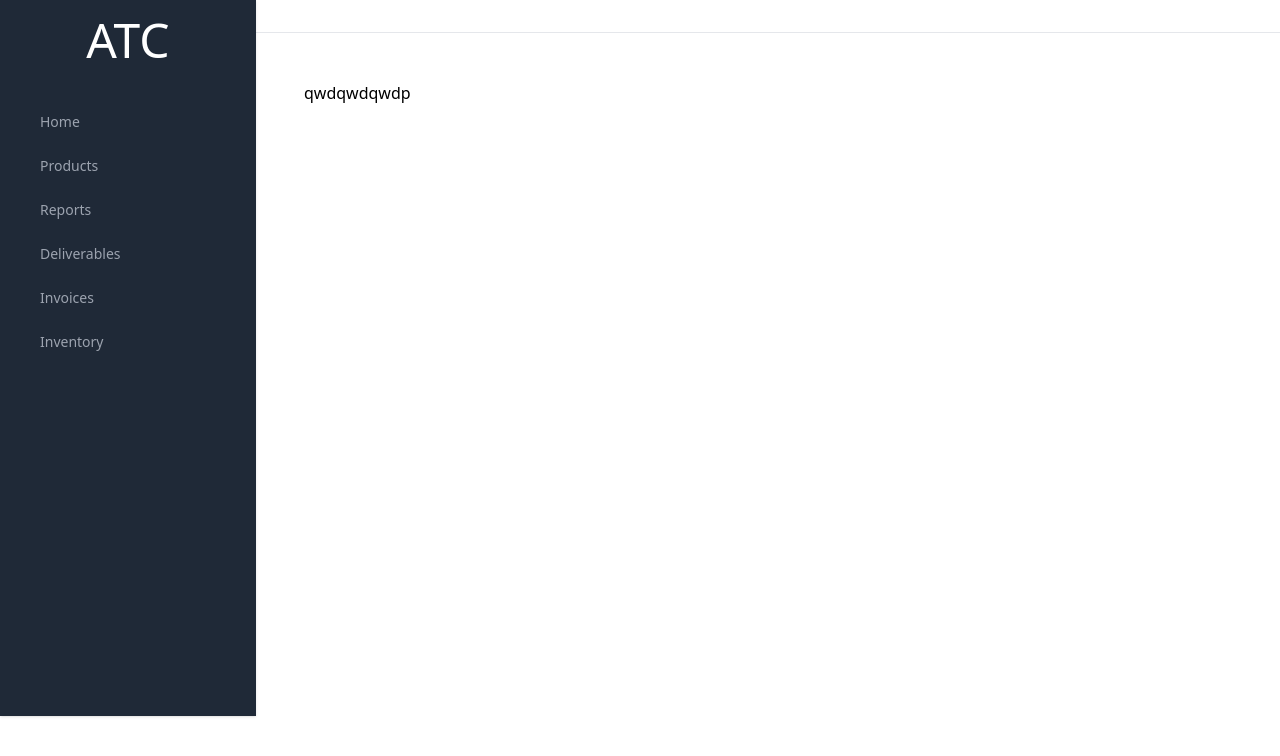
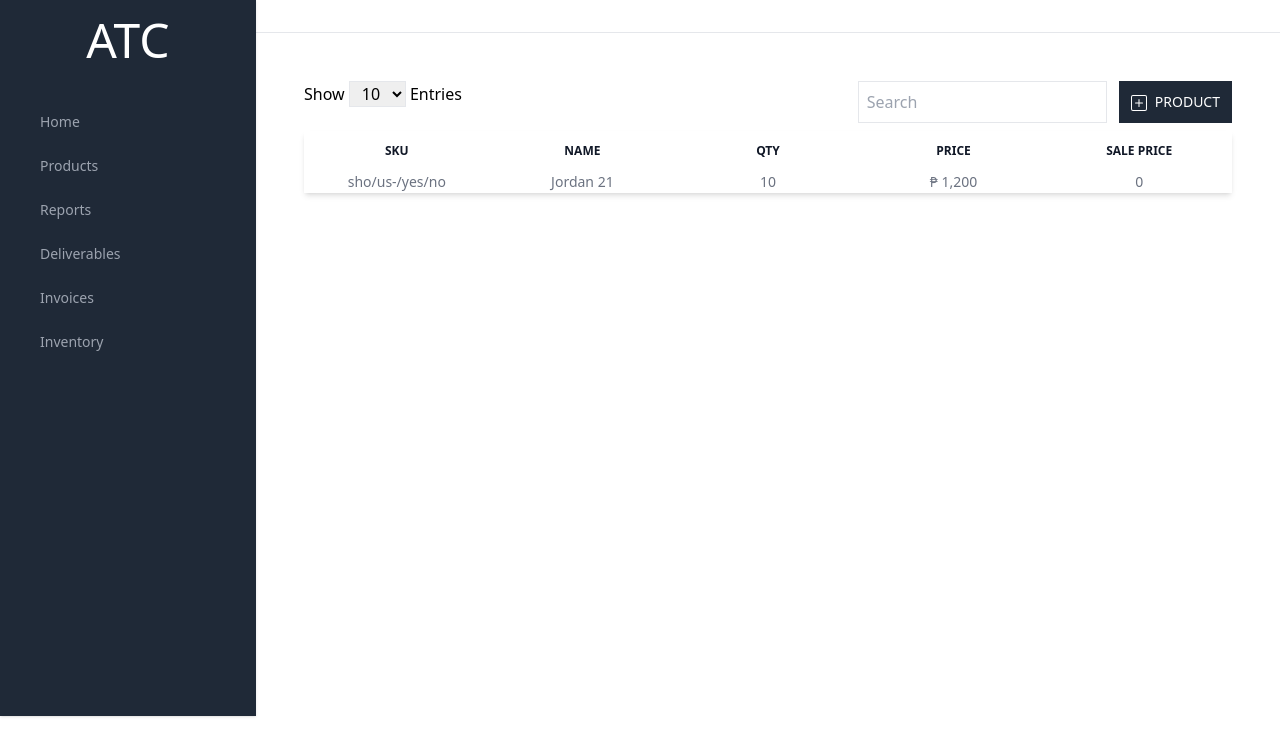
Before and after one commit to cur1ousFranz/ecommerce_admin_panel, a Vue app in the folder vue/: page /products in a window 1280 px wide. Shown: the top 756 px of the page. Built offline with nearby package versions, Linux system fonts and the light colour scheme; the HTML template or start-up script is replaced by a standard one.

Commit message:
product page / add product modal layout

```diff
--- /dev/null
+++ b/vue/src/components/ProductModal.vue
@@ -0,0 +1,104 @@
+<template>
+    <transition name="modal-fade">
+        <div class="modal-backdrop" @click.self="close">
+            <div class="modal">
+                <header class="modal-header text-xl text-start">
+                    <slot name="header">
+                        This is the default title!
+                    </slot>
+                </header>
+
+                <section class="modal-body px-5">
+                    <slot name="body">
+                    This is the default body!
+                    </slot>
+                </section>
+
+                <footer class="modal-footer">
+                    <div class="flex justify-center space-x-3">
+                        <button class="px-3 py-2 border border-gray-900 text-gray-900 text-sm" type="button" @click="close" >
+                            Cancel
+                        </button>
+                        <button class="px-3 py-2 bg-gray-900 text-white text-sm" type="button" @click="confirm">
+                            Confirm
+                        </button>
+                    </div>
+                </footer>
+            </div>
+        </div>
+    </transition>
+</template>
+
+<script>
+  export default {
+    name: 'Modal',
+    methods: {
+      close() {
+        this.$emit('close');
+      },
+      confirm() {
+        this.close()
+        this.$emit('someEvent')
+      },
+    },
+  };
+</script>
+
+<style scoped>
+    .modal-backdrop {
+        position: fixed;
+        top: 0;
+        bottom: 0;
+        left: 0;
+        right: 0;
+        background-color: rgba(0, 0, 0, 0.3);
+        display: flex;
+        justify-content: center;
+        align-items: center;
+    }
+
+    .modal {
+        background: #FFFFFF;
+        overflow-x: auto;
+        display: flex;
+        flex-direction: column;
+        width: 65%;
+    }
+
+    .modal-header {
+        padding: 35px;
+    }
+
+    .modal-body {
+        max-height: 400px;
+        overflow-y: auto;
+    }
+
+    .modal-footer {
+        padding: 15px;
+        display: flex;
+        text-align: center;
+    }
+
+    .modal-header {
+        position: relative;
+        justify-content: center;
+    }
+
+
+    .modal-footer {
+        border-top: 1px solid #eeeeee;
+        flex-direction: column;
+        justify-content: flex-end;
+    }
+
+    .modal-fade-enter,
+    .modal-fade-leave-to {
+        opacity: 0;
+    }
+
+    .modal-fade-enter-active,
+    .modal-fade-leave-active {
+        transition: opacity .5s ease;
+    }
+</style>
--- a/vue/src/views/admin/Products.vue
+++ b/vue/src/views/admin/Products.vue
@@ -1,13 +1,132 @@
 <template>
-    <div>
-        qwdqwdqwdp
+  <div class="space-y-2">
+    <div class="flex justify-between">
+        <div>
+            <p>Show
+                <span>
+                    <select name="" id="" class="border px-2">
+                        <option value="">10</option>
+                        <option value="">20</option>
+                        <option value="">30</option>
+                    </select>
+                </span>
+                Entries
+            </p>
+        </div>
+        <div class="flex space-x-3">
+            <input type="text" class=' py-2 border px-2' placeholder="Search">
+            <button @click="showModal" class="px-3 py-2 space-x-2 bg-gray-800 text-sm text-white hover:bg-gray-700">
+                <svg xmlns="http://www.w3.org/2000/svg" width="16" height="16" fill="currentColor" class="inline-block bi bi-plus-square" viewBox="0 0 16 16">
+                <path d="M14 1a1 1 0 0 1 1 1v12a1 1 0 0 1-1 1H2a1 1 0 0 1-1-1V2a1 1 0 0 1 1-1h12zM2 0a2 2 0 0 0-2 2v12a2 2 0 0 0 2 2h12a2 2 0 0 0 2-2V2a2 2 0 0 0-2-2H2z"/>
+                <path d="M8 4a.5.5 0 0 1 .5.5v3h3a.5.5 0 0 1 0 1h-3v3a.5.5 0 0 1-1 0v-3h-3a.5.5 0 0 1 0-1h3v-3A.5.5 0 0 1 8 4z"/>
+                </svg>
+                <span>PRODUCT</span>
+            </button>
+        </div>
     </div>
+    <table class="table-fixed shadow-md h-full w-full text-sm text-gray-500">
+      <thead class="text-xs text-gray-900 uppercase">
+        <tr>
+          <th scope="col" class="py-3 px-6">SKU</th>
+          <th scope="col" class="py-3 px-6">Name</th>
+          <th scope="col" class="py-3 px-6">Qty</th>
+          <th scope="col" class="py-3 px-6">Price</th>
+          <th scope="col" class="py-3 px-6">Sale Price</th>
+        </tr>
+      </thead>
+      <tbody class="text-center">
+        <tr>
+          <td>sho/us-/yes/no</td>
+          <td>Jordan 21</td>
+          <td>10</td>
+          <td>₱ 1,200</td>
+          <td>0</td>
+        </tr>
+      </tbody>
+    </table>
+    <ProductModal v-show="isModalVisible" @close="closeModal" @some-event="confirm" >
+        <template v-slot:header>
+          Product
+        </template>
+
+        <template v-slot:body>
+            <div>
+                <h1 class="font-semibold ">Details</h1>
+            </div>
+            <div class="w-full py-2 flex flex-col space-x-0 md:space-x-6 md:flex-row">
+                <div class="w-full space-y-2">
+                    <div class="space-y-2">
+                        <label for="sku">SKU</label>
+                        <input id="sku" type="text" class='w-full py-2 border px-2' placeholder="Ex. TSH-FFF-M">
+                    </div>
+                    <div class="space-y-2">
+                        <label for="name">Name</label>
+                        <input id="name" type="text" class='w-full py-2 border px-2' placeholder="Ex. Oxygn Apparrel">
+                    </div>
+                    <div class="space-y-2">
+                        <label for="deescription">Description</label>
+                        <input id="deescription" type="text" class='w-full py-2 border px-2' placeholder="Ex. Black T-Shirt">
+                    </div>
+                    <div class="space-y-2">
+                        <label for="qty_stock">Qty Stock</label>
+                        <input id="qty_stock" type="text" class='w-full py-2 border px-2' placeholder="Ex. 10">
+                    </div>
+                </div>
+                <div class="w-full space-y-2">
+                    <div class="space-y-2">
+                        <label for="price">Price</label>
+                        <input id="price" type="text" class='w-full py-2 border px-2' placeholder="Price">
+                    </div>
+                    <div class="space-y-2">
+                        <label for="category">Category</label>
+                        <input id="category" type="text" class='w-full py-2 border px-2' placeholder="Category">
+                    </div>
+                    <div class="space-y-2">
+                        <label for="attribute">Attribute</label>
+                        <input id="attribute" type="text" class='w-full py-2 border px-2' placeholder="Description">
+                    </div>
+                    <div class="space-y-2">
+                        <label for="value">Value</label>
+                        <input id="value" type="text" class='w-full py-2 border px-2' placeholder="Value">
+                    </div>
+                </div>
+            </div>
+            <div class="mb-6 space-x-6">
+                <h1 class="font-semibold  mt-3">Product Image</h1>
+                <label for="image" class="cursor-pointer">
+                    <svg xmlns="http://www.w3.org/2000/svg" width="92" height="92" fill="currentColor" class="bi bi-plus border border-gray-900 py-5 px-5" viewBox="0 0 16 16">
+                    <path d="M8 4a.5.5 0 0 1 .5.5v3h3a.5.5 0 0 1 0 1h-3v3a.5.5 0 0 1-1 0v-3h-3a.5.5 0 0 1 0-1h3v-3A.5.5 0 0 1 8 4z"/>
+                    </svg>
+                </label>
+                <input id="image" type="file" class='w-2 py-2 border px-2' hidden>
+            </div>
+        </template>
+
+        <template v-slot:footer>
+          This is a new modal footer.
+        </template>
+    </ProductModal>
+  </div>
 </template>
 
 <script setup>
+import { ref } from '@vue/reactivity'
+import ProductModal from '../../components/ProductModal.vue'
 
+    const isModalVisible = ref(false)
+
+    function showModal(){
+      isModalVisible.value = true
+    }
+
+    function confirm(){
+      console.log('confirmed');
+    }
+
+    function closeModal(){
+      isModalVisible.value = false
+    }
 </script>
 
 <style>
-
 </style>
```
